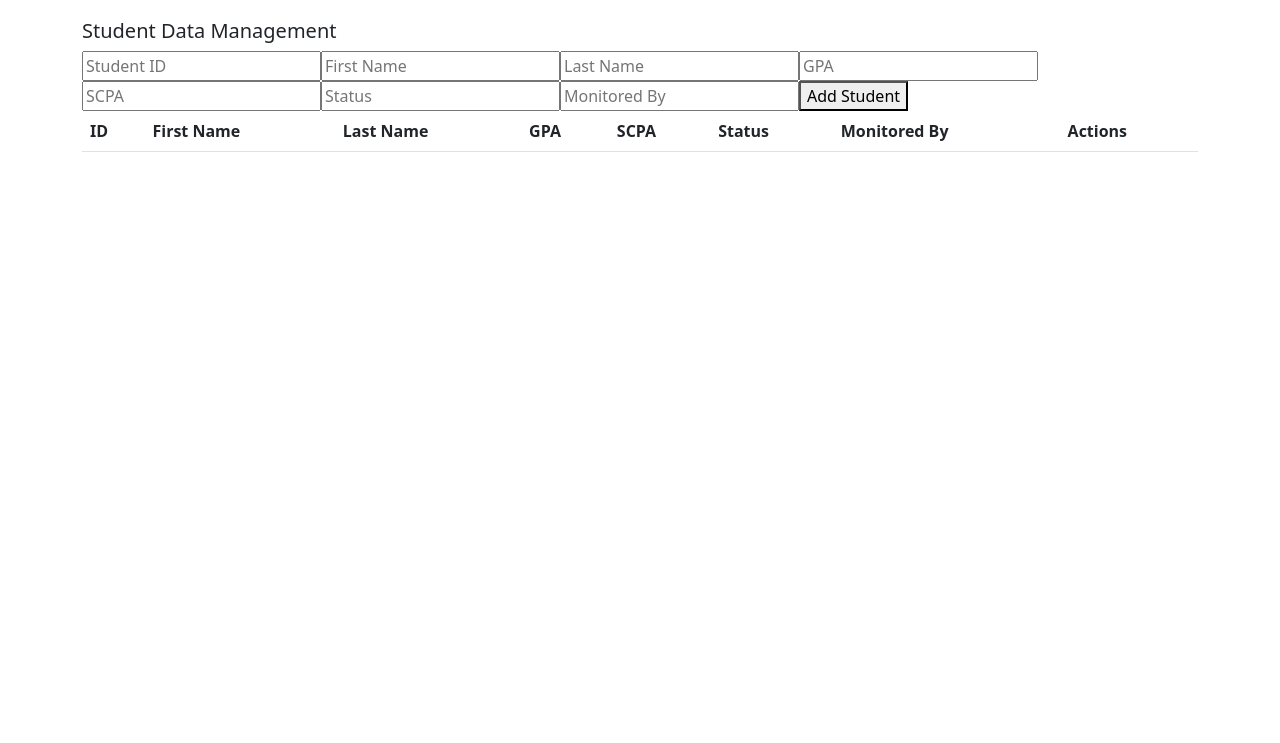
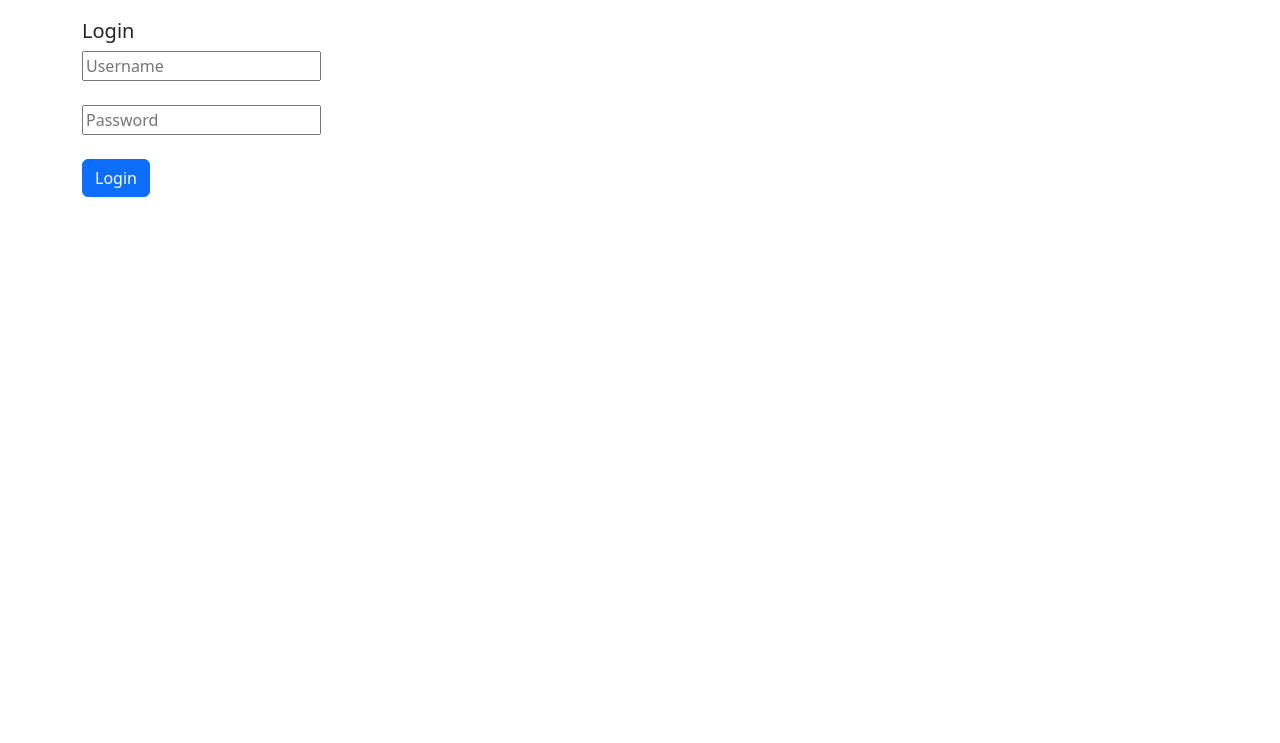
Before and after one commit to LynnT-2003/DBMS-project-prototype, a Gatsby site: page /project in a window 1280 px wide. Shown: the part 57-800 px from the top of the page. Built offline with nearby package versions, Linux system fonts and the light colour scheme; Gatsby itself is replaced by a stand-in of ours.

Commit message:
Added login page for Admin

```diff
--- a/src/pages/project/StudentList.js
+++ b/src/pages/project/StudentList.js
@@ -51,6 +51,7 @@ export default function StudentList({ students, removeStudent, setSelectedID, se
         <Modal.Body>
           <label>Set new status for Student ID {selectedID}:</label>
           <select className='form-control' value={newStatus} onChange={(e) => setNewStatus(e.target.value)}>
+            <option value="">select a new status</option>
             <option value="Active">Active</option>
             <option value="Frozen">Frozen</option>
             <option value="Scholarship">Scholarship</option>
--- a/src/pages/project/index.js
+++ b/src/pages/project/index.js
@@ -2,7 +2,7 @@ import React, { useState } from 'react';
 import StudentForm from './StudentForm'
 import StudentList from './StudentList';
 import "bootstrap/dist/css/bootstrap.min.css"
-import { Navbar, Nav, NavDropdown } from "react-bootstrap"
+import { Navbar, Nav, NavDropdown, Button } from "react-bootstrap"
 import { useLocalStorage } from 'react-use';
 
 function StudentDataApp() {
@@ -17,6 +17,28 @@ function StudentDataApp() {
   function handlePage(page) {
     setCurrentPage(page)
   }
+
+  const [isLoggedIn, setIsLoggedIn] = useState(false);
+  const [username, setUsername] = useState("");
+  const [password, setPassword] = useState("");
+
+  const handleChange = event => {
+    if (event.target.name === "username") {
+      setUsername(event.target.value);
+    } else if (event.target.name === "password") {
+      setPassword(event.target.value);
+    }
+  };
+  const handleLogin = e => {
+    e.preventDefault();
+    if (username === "admin" && password === "password") {
+      setIsLoggedIn(true);
+    } else {
+      alert("Incorrect username or password. Please try again.");
+    }
+  };
+
+
 
   const addStudent = (student) => {
     setStudents([...students, student]);
@@ -55,7 +77,7 @@ function StudentDataApp() {
       <div className='navbar-section' style={{marginBottom:"20px"}}>
 
         <Navbar expand="lg" style={{ backgroundColor: "#caf0f8" }}>
-          <Navbar.Brand style={{ marginLeft: "20px" }} href="#grade-tracker">
+          <Navbar.Brand style={{ marginLeft: "10px" }} href="#grade-tracker">
             SCPA Project
           </Navbar.Brand>
           <Navbar.Toggle aria-controls="basic-navbar-nav" />
@@ -85,7 +107,35 @@ function StudentDataApp() {
 
       <main>
 
-        {currentPage === "admin" && (
+        {currentPage === "admin" && !isLoggedIn && (
+          <div className="container">
+            <h5>Login</h5>
+            <form onSubmit={handleLogin} className="form">
+              <input
+                type="text"
+                name="username"
+                placeholder="Username"
+                value={username}
+                onChange={handleChange}
+                className="form-input"
+              /> <br/><br/>
+
+              <input
+                type="password"
+                name="password"
+                placeholder="Password"
+                value={password}
+                onChange={handleChange}
+                className="form-input"
+              /> <br/><br/>
+              <Button type="submit" className="form-button">
+                Login
+              </Button>
+            </form>
+          </div>
+        )}
+
+        {currentPage === "admin" && isLoggedIn && (
           <div className="container">
           <h5>Student Data Management</h5>
           <div className="form-container">
```
